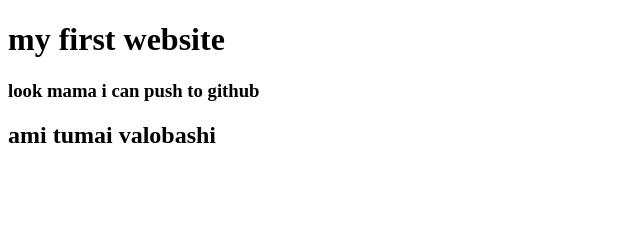
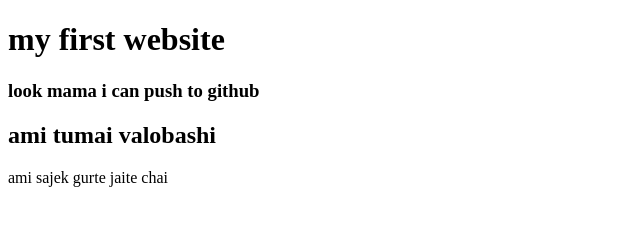
Before and after one commit to tusharphero/my-first-website, a plain HTML site: page index.html in a window 1280 px wide. Shown: the whole page, without its empty margins (0-640 px from the left). Drawn offline with Linux system fonts and the light colour scheme.

Commit message:
finally sending

```diff
--- a/index.html
+++ b/index.html
@@ -9,5 +9,6 @@
     <h1> my first website</h1>
     <h3> look mama i can push to github</h3>
     <h2>ami tumai valobashi</h2>
+    <p>ami sajek gurte jaite chai</p>
 </body>
 </html>
```
